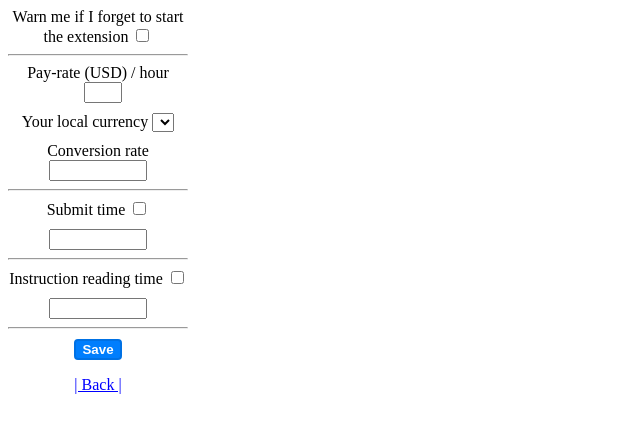
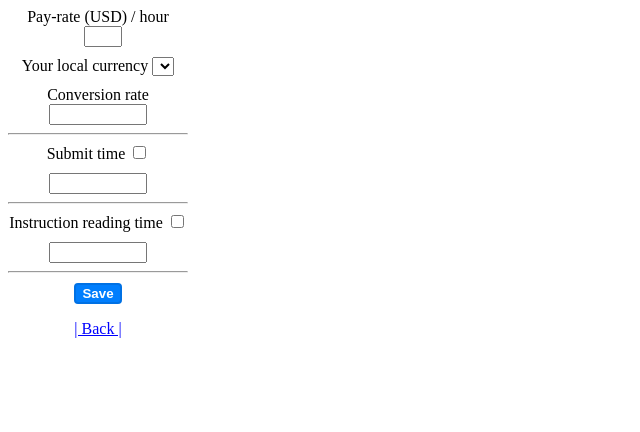
Before and after one commit to Zolikazer/extension-typescript, a website with bundled scripts: page src/view/settings/settings.html in a window 1280 px wide. Shown: the whole page, without its empty margins (0-640 px from the left). Built offline with nearby package versions, Linux system fonts and the light colour scheme; some packages are replaced by stand-ins of ours.

Commit message:
remove useless warn if forget from settings

```diff
--- a/src/background/install.ts
+++ b/src/background/install.ts
@@ -12,7 +12,6 @@ chrome.runtime.onInstalled.addListener((details) => {
             tasks: {},
             lastSubmit: null,
             settings: {
-                warnIfForgotToStart: true,
                 moneyEarned: {payrate: 0, currency: "USD", conversionRate: null},
                 submitTimeEnabled: true,
                 submitTime: 45,
--- a/src/view/settings/settings.html
+++ b/src/view/settings/settings.html
@@ -11,13 +11,6 @@
 </head>
 <body>
 <div class="text-center">
-    <div>
-        <label>
-            Warn me if I forget to start the extension
-            <input type="checkbox" id="submit-warn">
-        </label>
-        <hr>
-    </div>
     <div>
         <div>
             <label>
--- a/src/view/settings/settings.ts
+++ b/src/view/settings/settings.ts
@@ -31,10 +31,6 @@ class SettingsDisplay {
 
     render(): void {
         this.renderSupportedCurrencies();
-
-        // @ts-ignore
-        WARN_SUBMIT_CHECKBOX.checked = this.arrowexTimerSettings.warnIfForgotToStart;
-
         // @ts-ignore
         PAYRATE_INPUT.value = this.arrowexTimerSettings.moneyEarned.payrate;
 
@@ -93,9 +89,6 @@ class SettingsDisplay {
 
     async saveSettings() {
         SAVE_STATUS.textContent = "Saving settings...";
-
-        // @ts-ignore
-        this.arrowexTimerSettings.warnIfForgotToStart = WARN_SUBMIT_CHECKBOX.checked;
         // @ts-ignore
         this.arrowexTimerSettings.submitTime = parseInt(SUBMIT_TIME.value);
         // @ts-ignore
```
